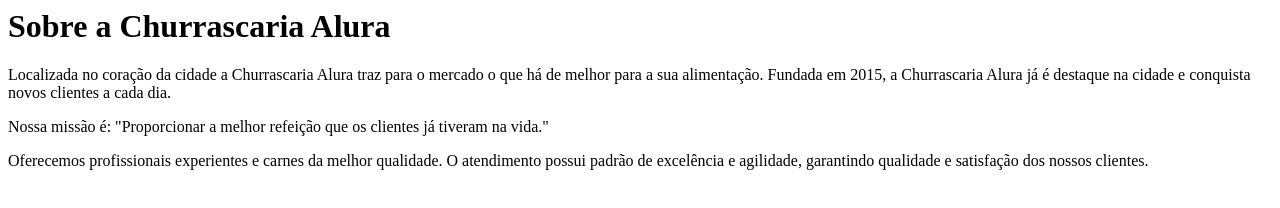
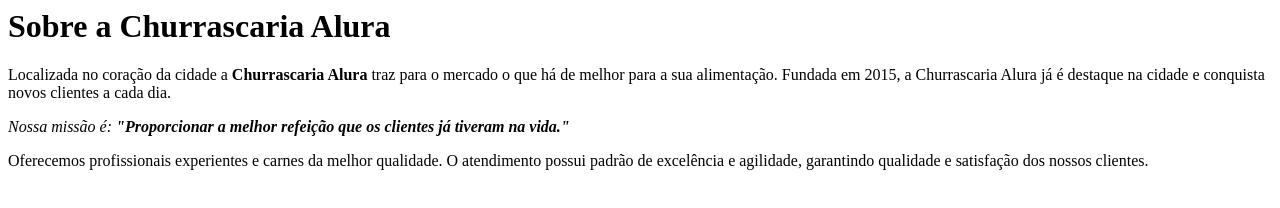
Before and after one commit to armanoalves/html-css-I, a plain HTML site: page index.html in a window 1280 px wide. Drawn offline with Linux system fonts and the light colour scheme.

Commit message:
Melhorando o texto com tags de ajuste

```diff
--- a/index.html
+++ b/index.html
@@ -1,7 +1,7 @@
 <h1>Sobre a Churrascaria Alura</h1>
 
-<p>Localizada no coração da cidade a Churrascaria Alura traz para o mercado o que há de melhor para a sua alimentação. Fundada em 2015, a Churrascaria Alura já é destaque na cidade e conquista novos clientes a cada dia.</p>
+<p>Localizada no coração da cidade a <strong>Churrascaria Alura</strong> traz para o mercado o que há de melhor para a sua alimentação. Fundada em 2015, a Churrascaria Alura já é destaque na cidade e conquista novos clientes a cada dia.</p>
 
-<p>Nossa missão é: "Proporcionar a melhor refeição que os clientes já tiveram na vida."</p>
+<p><em>Nossa missão é: <strong>"Proporcionar a melhor refeição que os clientes já tiveram na vida."</strong></em></p>
 
 <p>Oferecemos profissionais experientes e carnes da melhor qualidade. O atendimento possui padrão de excelência e agilidade, garantindo qualidade e satisfação dos nossos clientes.</p>
```
